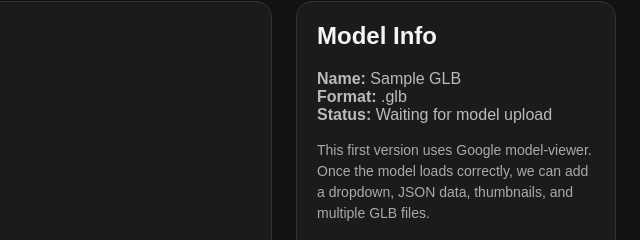
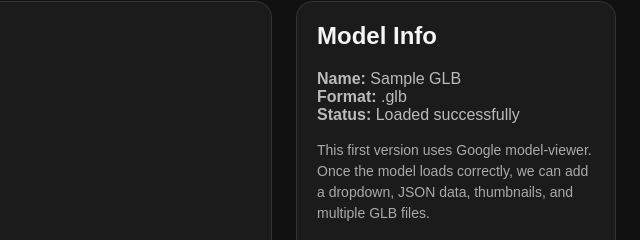
Before and after one commit to Cintiki/glb-viewer-lab, a plain HTML site: page index.html in a window 1280 px wide. Shown: the part 135-375 px from the top of the page, 640-1280 px from the left. Drawn offline with nearby package versions, Linux system fonts and the light colour scheme.

Commit message:
Update index.html

```diff
--- a/index.html
+++ b/index.html
@@ -108,7 +108,7 @@
       <h2>Model Info</h2>
       <p><strong>Name:</strong> Sample GLB</p>
       <p><strong>Format:</strong> .glb</p>
-      <p><strong>Status:</strong> Waiting for model upload</p>
+      <p><strong>Status:</strong> Loaded successfully</p>
 
       <div class="note">
         This first version uses Google model-viewer. Once the model loads correctly,
```
